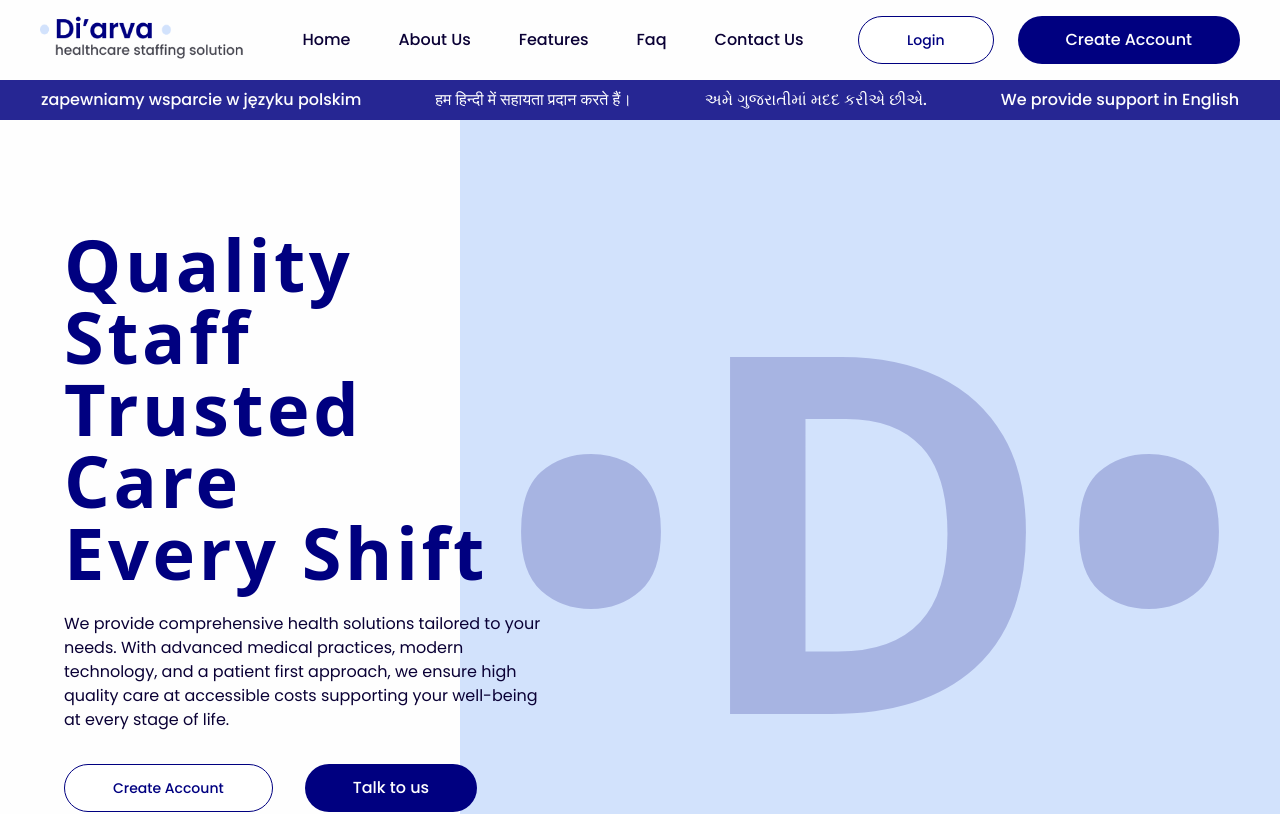
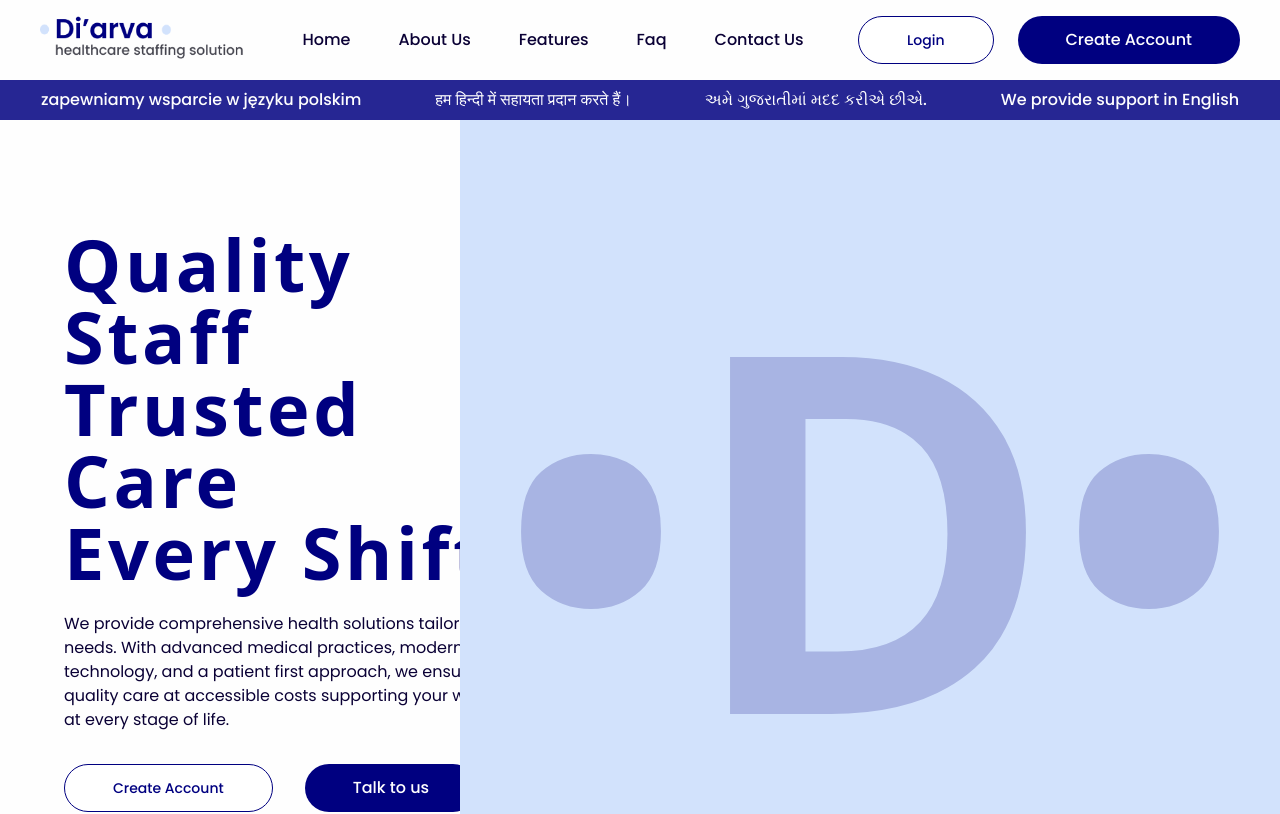
Before and after one commit to Di-arva/Frontend, a React (Vite) app: page / in a window 1280 px wide. Shown: the top 814 px of the page. Built offline with nearby package versions, Linux system fonts and the light colour scheme.

Commit message:
Fix responsiveness in menu

```diff
--- a/src/Components/Hero.jsx
+++ b/src/Components/Hero.jsx
@@ -5,7 +5,7 @@ const Hero = () => {
     <div id="home" className="">
       <div className="flex flex-col md:flex-row min-h-screen">
         {/* Left Content - 70% */}
-        <div className="flex flex-col justify-center px-4 sm:px-8 lg:px-16 py-10 md:py-0 w-full md:w-[70%] z-20">
+        <div className="flex flex-col justify-center px-4 sm:px-8 lg:px-16 py-10 md:py-0 w-full md:w-[70%] ">
           <h1 className="font-bold text-darkblue text-7xl tracking-wider">
             Quality Staff <br />
             Trusted Care <br />
--- a/src/Components/Navigation.jsx
+++ b/src/Components/Navigation.jsx
@@ -95,7 +95,7 @@ const Navigation = () => {
             isOpen ? "translate-x-0" : "-translate-x-full"
           }`}
         >
-          <div className="bg-lightbg shadow-md  w-full py-6 px-6 flex flex-col gap-6">
+          <div className="bg-lightbg shadow-md z-50 w-full py-6 px-6 flex flex-col gap-6">
             <ul className="flex flex-col gap-6">
               <li className={getNavLinkClassName(location.hash === "#home")}>
                 <HashLink smooth to="#home" onClick={toggleMenu}>
--- a/src/Components/StickyLabel.jsx
+++ b/src/Components/StickyLabel.jsx
@@ -32,7 +32,7 @@ const StickyLabel = () => {
 
   return (
     <div
-      className=" w-full  bg-darkblue opacity-85 mt-4 flex items-center fixed font-poppins  md:text-md font-medium py-2 z-40 top-16
+      className=" w-full  bg-darkblue opacity-85 mt-4 flex items-center fixed font-poppins  md:text-md font-medium py-2  top-16
                     h-auto  px-2 text-base md:h-auto"
     >
       <ul className="flex flex-wrap justify-around gap-2     text-lightbg w-full  ">
```
